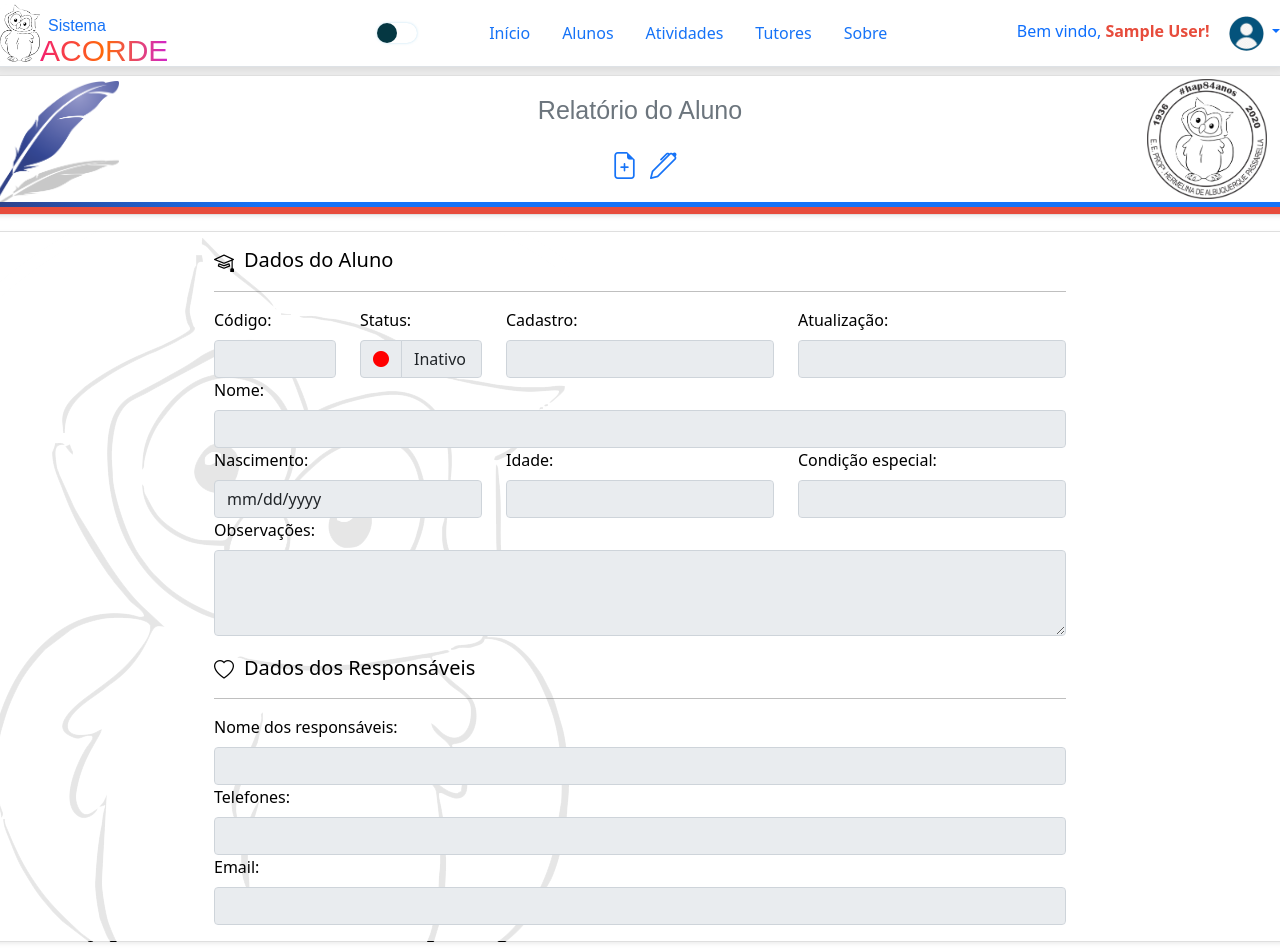
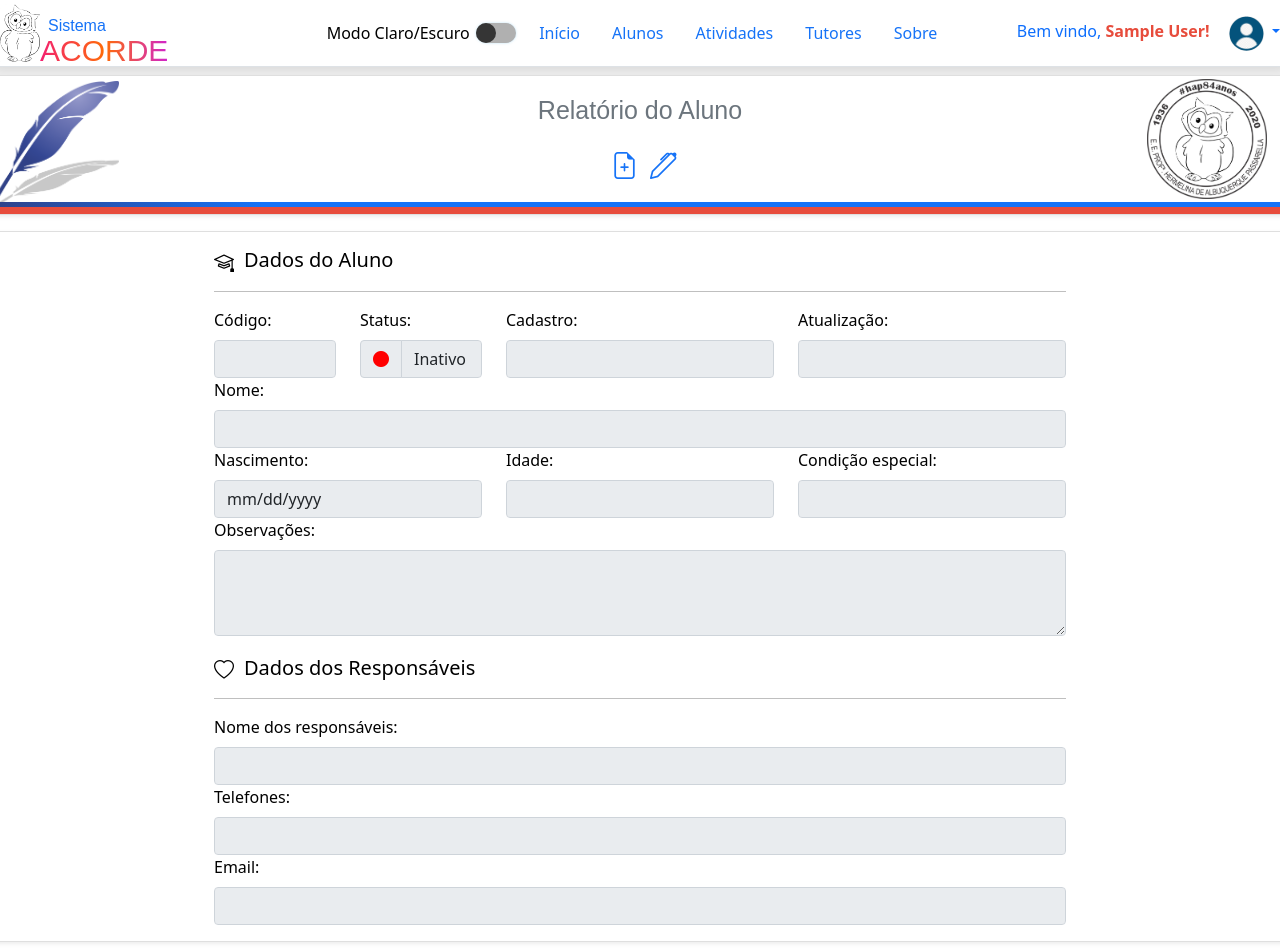
Before and after one commit to mfelipedias/projetointegrador2, a PHP site: page /index.php?pagina=alunos_view in a window 1280 px wide. Shown: the top 952 px of the page. Run offline with PHP 8.4, Linux system fonts and the light colour scheme; the visitor is signed in with stand-in values (Sample User, id 1); data that the repository does not hold is empty; some libraries are stand-ins or nearby versions; some web fonts are replaced.

Commit message:
Fix Button Modo Claro/Escuro

```diff
--- a/css/headers.css
+++ b/css/headers.css
@@ -40,7 +40,7 @@
     border-radius: 25px;
     box-shadow: 0 0 2.5px 0 #39a2db59;
     cursor: pointer;
-    background-color: #ffffff;
+    background-color: #353535;
 }
 
 .ball {
@@ -50,7 +50,6 @@
     width: 20px;
     height: 100%;
     border-radius: 50%;
-    background-color: #053742;
     transition: left 1s;
 }
 
--- a/includes/sub/alunos_view.php
+++ b/includes/sub/alunos_view.php
@@ -27,7 +27,7 @@ while ($array = mysqli_fetch_array($busca)) {
 }
 ?>
 <div class="row mb-3">
-    <div class="card shadow-sm" style="background-image: url(./img/pen.png);background-size: 130px; background-repeat: no-repeat; background-position: 0% 50%; ">
+    <div class="card shadow-sm divContr" style="background-image: url(./img/pen.png);background-size: 130px; background-repeat: no-repeat; background-position: 0% 50%; ">
         <div class="card-body" style="padding-bottom: 0; background-image: url(./img/logo_escola.png);background-size: 120px; background-repeat: no-repeat; background-position: 99% 50% ">
             <center>
                 <p class="lead text-muted" style="font-size:25px;font-family: 'My Big Heart Demo', sans-serif; ">Relatório do Aluno</p>
@@ -50,7 +50,7 @@ while ($array = mysqli_fetch_array($busca)) {
 </div>
 
 <div class="row">
-    <div class="card shadow-sm" style=" background-image: linear-gradient(rgba(255,255,255,0.9), rgba(255,255,255,0.9)), url(./img/coruja.png);background-repeat: no-repeat;">
+    <div class="card shadow-sm divContr">
         <div class="card-body">
             <div class="container" style="max-width: 900px;">
                 <h5><i class="bi bi-mortarboard" style="margin-right: 10px;"></i>Dados do Aluno</h5>
@@ -125,7 +125,7 @@ while ($array = mysqli_fetch_array($busca)) {
 </div>
 
 <div class="row mt-3">
-    <div class="card shadow-sm mt-2 rounded">
+    <div class="card shadow-sm mt-2 rounded divContr">
         <div class="container">
             <h5 class="mt-3"><i class="bi bi-clipboard-data" style="margin-right: 10px;"></i>Atividades Registradas</h5>
             <form action="./scripts/atv_aluno_filtro.php" method="post">
@@ -156,7 +156,7 @@ while ($array = mysqli_fetch_array($busca)) {
                 </div>
             </form>
             <hr>
-            <table class="table table-hover">
+            <table class="table table-hover divContr">
                 <thead>
                     <tr>
                         <th scope="col">Data</th>
@@ -286,7 +286,7 @@ while ($array = mysqli_fetch_array($busca)) {
 </div>
 
 <div class="row mt-3">
-    <div class="card shadow-sm mt-2 rounded">
+    <div class="card shadow-sm mt-2 rounded divContr">
         <script type="text/javascript" src="https://www.gstatic.com/charts/loader.js"></script>
 
         <?php
--- a/index.php
+++ b/index.php
@@ -67,8 +67,9 @@
                     <p style="margin-top: 0; padding: 0;line-height: 1.1;font-size: 30px;background: linear-gradient(to right, #f32170, #ff6b08,#cf23cf, #eedd44); -webkit-text-fill-color: transparent;-webkit-background-clip: text;font-family: 'Magistral Honesty', sans-serif;">ACORDE</p>
                 </div>
             </a>
-            <div class="buttonColor">
-                <div class="ball"></div>
+            Modo Claro/Escuro
+            <div class="buttonColor" style="background-color: #b0b0b0">
+                <div class="ball" style="background-color: #353535"></div>
             </div>
             <ul class="nav nav-pills">
                 <li class="nav-item"><a href="?pagina=home" class="nav-link hover" aria-current="page">Início</a></li>
```
